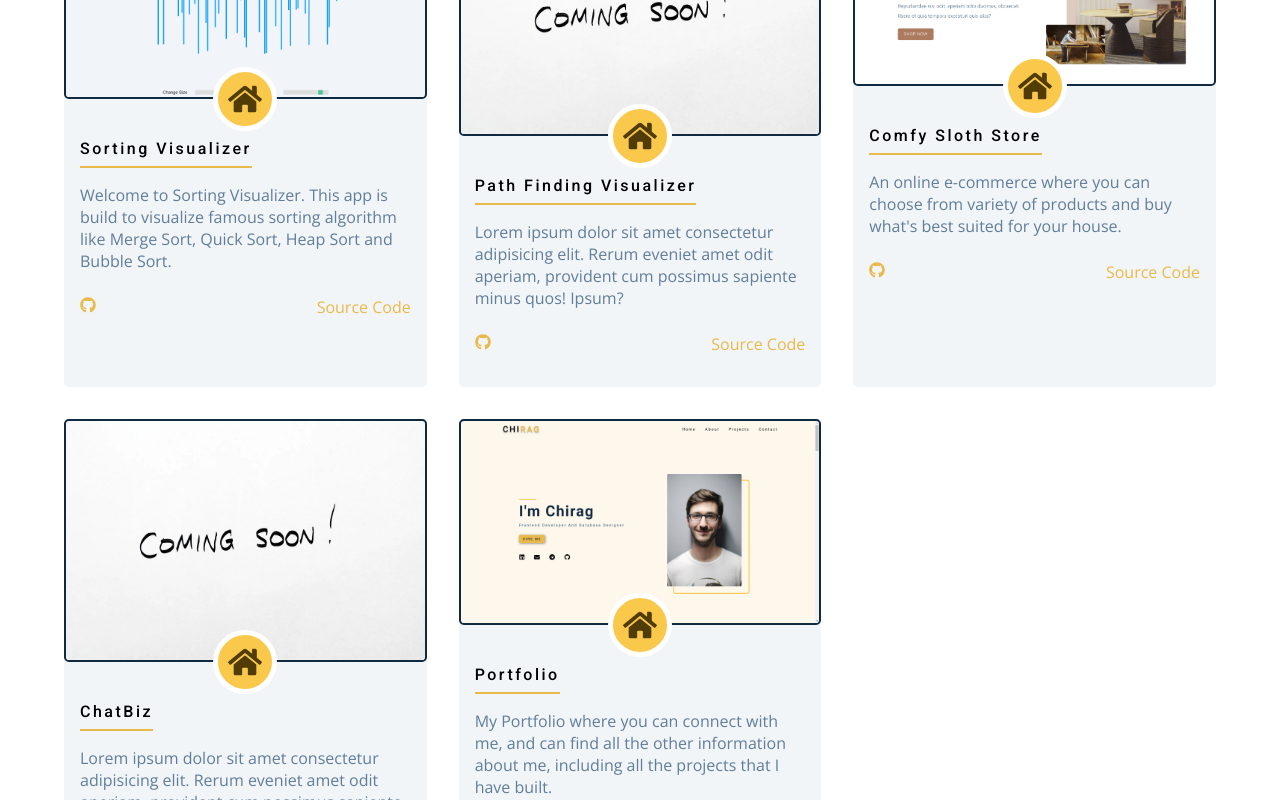
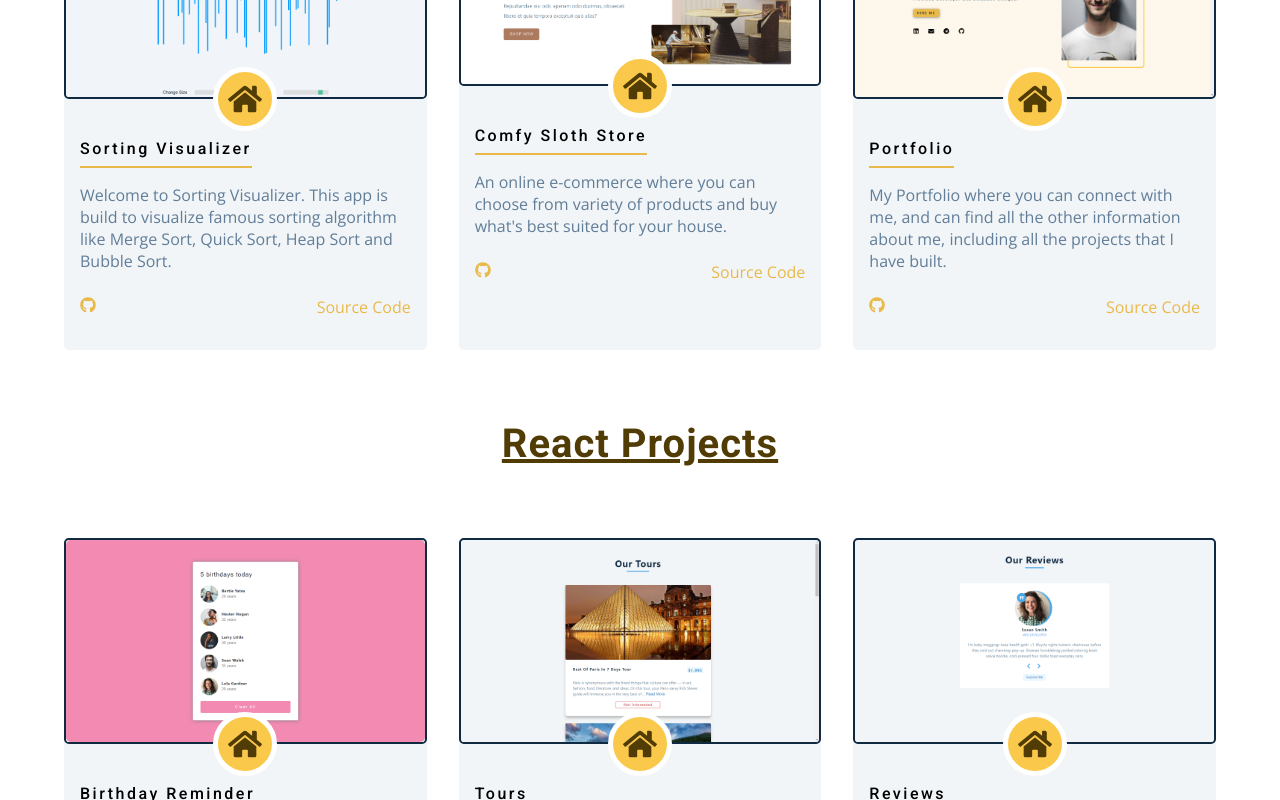
Before and after one commit to chirag-08x/Portfolio-React, a React (Create React App) app: page /projects in a window 1280 px wide. Shown: the part 640-1440 px from the top of the page. Built offline with nearby package versions, Linux system fonts and the light colour scheme.

Commit message:
removed some projects

```diff
--- a/src/Portfolio/helper/projects-data.js
+++ b/src/Portfolio/helper/projects-data.js
@@ -8,25 +8,11 @@ const projects = [
     image: "./images/main-project-img/prjct-1.png",
   },
   {
-    name: "path finding visualizer",
-    path: `#`,
-    text: "Lorem ipsum dolor sit amet consectetur adipisicing elit. Rerum eveniet amet odit aperiam, provident cum possimus sapiente minus quos! Ipsum?",
-    github: "#",
-    image: "./images/dummy.jpeg",
-  },
-  {
     name: "Comfy Sloth Store",
     path: "https://comfy-store08x.netlify.app/",
     text: "An online e-commerce where you can choose from variety of products and buy what's best suited for your house.",
     github: "https://github.com/chirag-08x/Comfy-Store",
     image: "./images/main-project-img/prjct-3.png",
-  },
-  {
-    name: "chatBiz",
-    path: "#",
-    text: "Lorem ipsum dolor sit amet consectetur adipisicing elit. Rerum eveniet amet odit aperiam, provident cum possimus sapiente minus quos! Ipsum?",
-    github: "#",
-    image: "./images/dummy.jpeg",
   },
   {
     name: "Portfolio",
```
